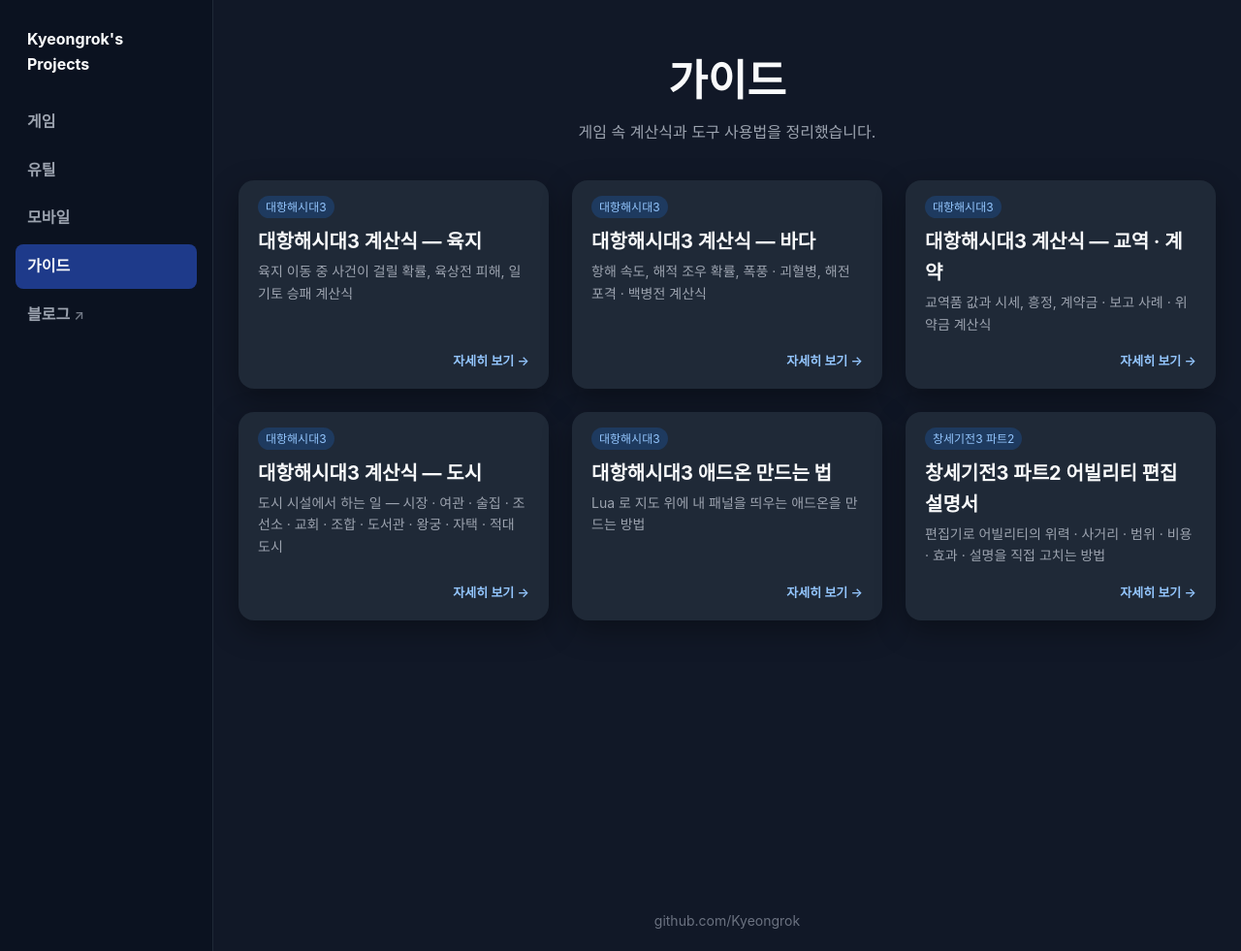
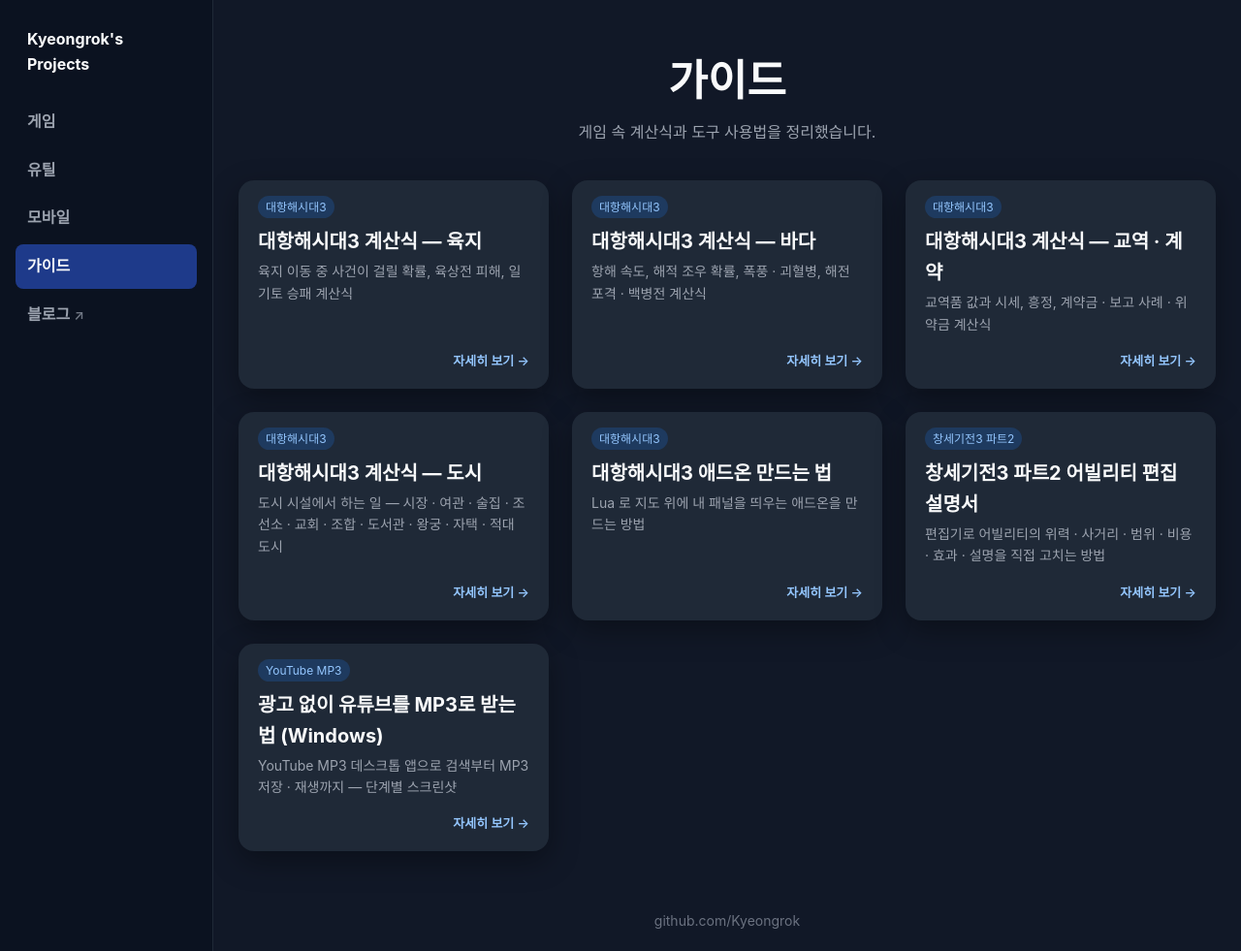
Before and after one commit to Kyeongrok/kyeongrok.github.io, a Jekyll site: the page built from guides/index.html, in a window 1280 px wide and 981 px high. Shown: the whole window at 97% size. Built offline with Jekyll 4.4.1, drawn with Linux system fonts in a browser that asks for light colours; part of the change alters nothing that is shown.

Commit message:
YouTube MP3 데스크톱 사용 가이드를 더한다 — 「광고 없이 유튜브를 MP3로 받는 법」: 내려받기 · 실행(PC 보호 창, 첫 실행 도구 받기) · 검색 · 결과 고르기(URL 자동 입력, 음질, 붙여넣고 추출) · 다운로드 · 플레이어 재생과 저장 폴더를 단계별 스크린샷 여섯 장으로 적고, 잘 안 될 때 표와 링크(소개 · Releases · 소스 · 안드로이드)를 끝에 단다. 화면은 CC BY 인 Blender 재단 「Big Buck Bunny」로 찍었다. 프로젝트 페이지에 가이드 링크 한 줄
Co-Authored-By: Claude Opus 5.5 <noreply@anthropic.com>

```diff
--- a/_projects/youtube-mp3.md
+++ b/_projects/youtube-mp3.md
@@ -27,6 +27,8 @@ downloads:
 YouTube 영상을 검색하고 MP3 오디오로 추출하는 앱입니다. Windows 데스크톱과 Android에서 쓸 수 있습니다.
 
 ![YouTube MP3 실행 화면]({{ '/assets/images/youtube-mp3.jpg' | relative_url }})
+
+처음 쓰신다면 [단계별 사용 가이드]({{ '/projects/youtube-mp3/guide/' | relative_url }})를 보세요 — 검색부터 MP3 저장 · 재생까지 스크린샷으로 설명합니다.
 
 ## 기능
 
--- /dev/null
+++ b/guides/youtube-mp3-desktop.md
@@ -0,0 +1,93 @@
+---
+layout: default
+section: guide
+game: YouTube MP3
+order: 30
+title: 광고 없이 유튜브를 MP3로 받는 법 (Windows)
+tagline: YouTube MP3 데스크톱 앱으로 검색부터 MP3 저장 · 재생까지 — 단계별 스크린샷
+permalink: /projects/youtube-mp3/guide/
+---
+
+<a class="back" href="{{ '/projects/youtube-mp3/' | relative_url }}">← YouTube MP3</a>
+
+<section class="intro">
+    <h1>광고 없이 유튜브를 MP3로 받는 법</h1>
+    <p>YouTube MP3 데스크톱 앱으로 영상을 검색하고 MP3로 받아 바로 듣는 방법입니다.</p>
+</section>
+
+<div class="content about guide" markdown="1">
+
+변환 사이트처럼 광고 · 팝업 · 가짜 다운로드 단추가 없습니다. 회원 가입도 필요 없고, 받은 파일은 내 PC에만 저장됩니다.
+
+## 1. 앱 내려받기
+
+[YouTube MP3 페이지]({{ '/projects/youtube-mp3/' | relative_url }})에서 **⬇ 다운로드**를 누릅니다.
+
+![YouTube MP3 다운로드 페이지]({{ '/assets/images/guides/youtube-mp3/01-download-page.jpg' | relative_url }})
+
+- **⬇ 다운로드 (권장)** — 실행 파일 하나로 끝납니다. 대부분은 이것을 받으면 됩니다.
+- **경량판** — 크기가 작은 대신 [.NET 8 데스크톱 런타임](https://dotnet.microsoft.com/download/dotnet/8.0)이 설치되어 있어야 합니다.
+
+## 2. 실행하기
+
+받은 `exe` 파일을 더블클릭합니다. 설치 과정은 없습니다.
+
+- 「Windows의 PC 보호」 창이 뜨면 **추가 정보** → **실행**을 누릅니다.
+- 처음 켤 때는 변환에 필요한 도구(yt-dlp · FFmpeg · Deno)를 자동으로 받으니 인터넷에 연결된 상태로 잠시 기다립니다. 다음부터는 바로 켜집니다.
+
+앱이 켜지면 위쪽의 **YoutubeMp3** 탭을 누릅니다. 검색 칸이 있는 화면이 나옵니다.
+
+![앱 첫 화면 — YoutubeMp3 탭]({{ '/assets/images/guides/youtube-mp3/02-app-start.jpg' | relative_url }})
+
+## 3. 검색하기
+
+맨 위 칸에 곡 제목이나 가수 이름을 적고 **검색**을 누릅니다(Enter 키도 됩니다). 검색 결과가 제목 · 길이와 함께 나옵니다.
+
+![검색 결과]({{ '/assets/images/guides/youtube-mp3/03-search.jpg' | relative_url }})
+
+결과가 더 필요하면 아래 **더 보기**를 누릅니다.
+
+## 4. 받을 영상 고르기
+
+받고 싶은 결과를 한 번 누릅니다. 아래 **URL** 칸에 영상 주소가 저절로 들어가고, 오른쪽에 **⬇ 다운로드** 단추가 생깁니다.
+
+![결과를 고르면 URL이 들어간다]({{ '/assets/images/guides/youtube-mp3/04-pick.jpg' | relative_url }})
+
+- 음질은 URL 칸 오른쪽에서 **128K · 192K · 320K** 가운데 고릅니다. 기본은 192K입니다.
+- 유튜브에서 주소를 복사해 왔다면 검색 없이 URL 칸에 붙여 넣어도 됩니다. 복사한 주소가 유튜브 주소이면 **📋 붙여넣고 추출** 단추가 나타나 한 번에 받을 수 있습니다.
+
+## 5. 다운로드
+
+**⬇ 다운로드**를 누릅니다. 아래 막대에 진행률과 속도 · 남은 시간이 나옵니다.
+
+![다운로드 진행 중]({{ '/assets/images/guides/youtube-mp3/05-progress.jpg' | relative_url }})
+
+10분짜리 영상도 보통 수십 초면 끝납니다.
+
+## 6. 듣기 · 파일 찾기
+
+다운로드가 끝나면 **플레이어** 탭으로 넘어가 받은 곡이 바로 재생됩니다.
+
+![받은 MP3가 플레이어에서 재생된다]({{ '/assets/images/guides/youtube-mp3/06-player.jpg' | relative_url }})
+
+- MP3 파일은 `내 음악\YoutubeMp3` 폴더에 저장됩니다. **YoutubeMp3** 탭의 **폴더 열기**를 누르면 그 폴더가 열립니다.
+- 플레이어에서 곡을 오른쪽 클릭하면 볼륨 조정 · 구간 잘라내기 · 파일명 변경을 할 수 있습니다.
+
+## 잘 안 될 때
+
+| 증상 | 해결 |
+|---|---|
+| 처음 켤 때 오래 걸린다 | 변환 도구를 받는 중입니다. 인터넷 연결을 확인하고 기다려 주세요 |
+| 「봇 인증」 오류가 난다 | 브라우저에서 유튜브 쿠키 파일을 내보내 **쿠키 파일…** 로 지정합니다 |
+| 경량판이 켜지지 않는다 | [.NET 8 데스크톱 런타임](https://dotnet.microsoft.com/download/dotnet/8.0)을 설치하거나 권장판을 받습니다 |
+
+본인이 올린 영상이나 자유 이용이 허락된 영상(크리에이티브 커먼즈 등)만 받아 주세요. 이 가이드의 화면은 크리에이티브 커먼즈(CC BY 3.0)로 공개된 Blender 재단의 「Big Buck Bunny」로 찍었습니다.
+
+## 링크
+
+- 앱 소개 · 다운로드: [YouTube MP3]({{ '/projects/youtube-mp3/' | relative_url }})
+- 모든 버전: [GitHub Releases](https://github.com/Kyeongrok/youtube-mp3/releases)
+- 소스 코드: [github.com/Kyeongrok/youtube-mp3](https://github.com/Kyeongrok/youtube-mp3)
+- 안드로이드판: [YouTube MP3 (Android)]({{ '/projects/youtube-mp3-android/' | relative_url }})
+
+</div>
```
Also changed, not shown: assets/images/guides/youtube-mp3/01-download-page.jpg (added), assets/images/guides/youtube-mp3/02-app-start.jpg (added), assets/images/guides/youtube-mp3/03-search.jpg (added), assets/images/guides/youtube-mp3/04-pick.jpg (added), assets/images/guides/youtube-mp3/05-progress.jpg (added), assets/images/guides/youtube-mp3/06-player.jpg (added).
